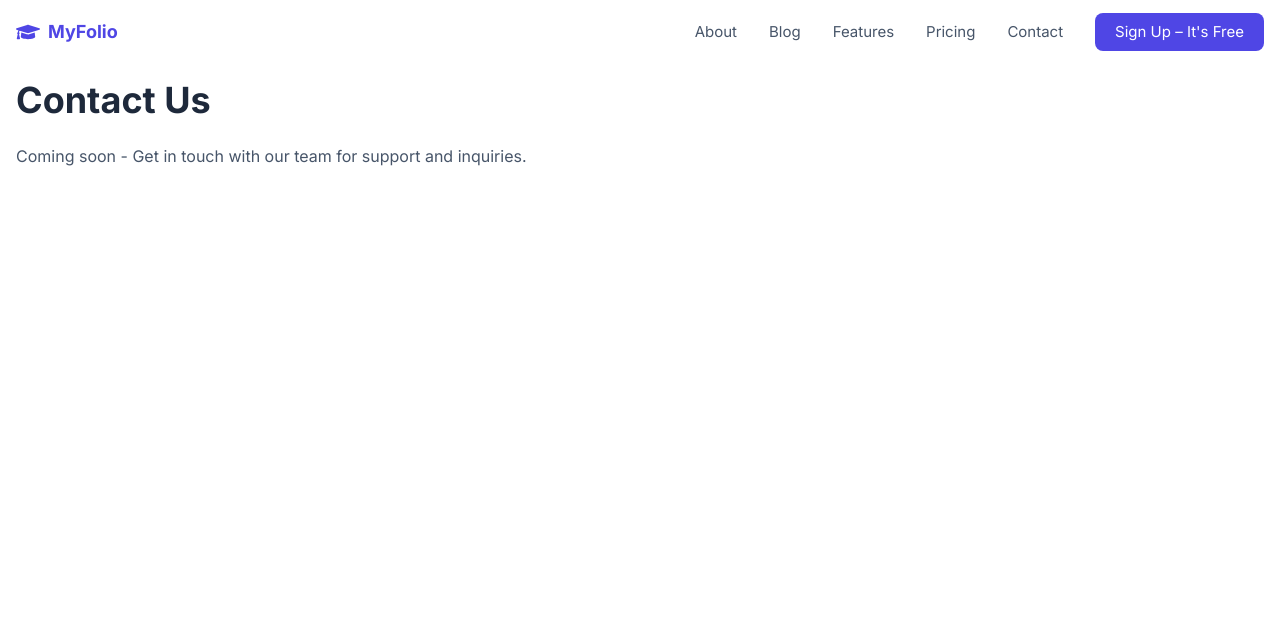
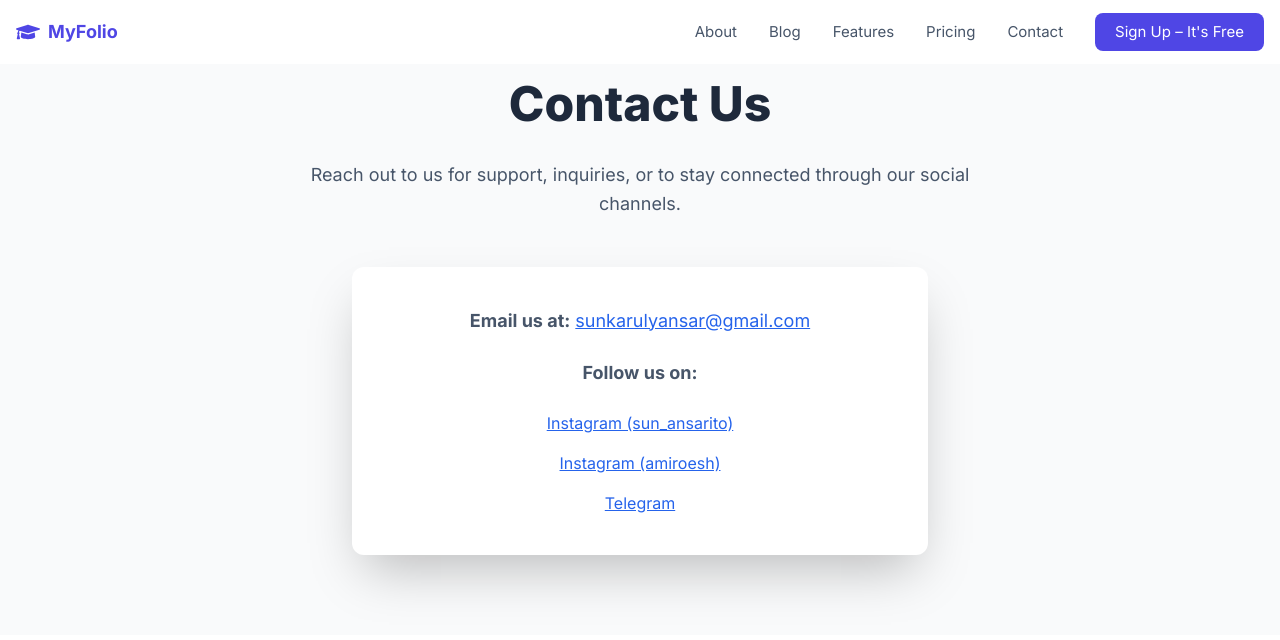
Before and after one commit to amiroesh1/myfolio_final, a Next.js app: page /contact in a window 1280 px wide. Shown: the top 640 px of the page. Built offline with nearby package versions, Linux system fonts and the light colour scheme.

Commit message:
Update page.tsx

```diff
--- a/app/contact/page.tsx
+++ b/app/contact/page.tsx
@@ -1,10 +1,35 @@
 export default function Contact() {
   return (
-    <div className="container mx-auto px-4 py-20">
-      <h1 className="text-4xl font-bold text-[#1E293B] mb-6">Contact Us</h1>
-      <p className="text-[#475569] max-w-3xl">
-        Coming soon - Get in touch with our team for support and inquiries.
+    <div className="container mx-auto px-4 py-20 bg-gray-50">
+      <h1 className="text-5xl font-extrabold text-[#1E293B] mb-8 text-center">Contact Us</h1>
+      <p className="text-[#475569] max-w-2xl text-center mx-auto text-lg leading-relaxed">
+        Reach out to us for support, inquiries, or to stay connected through our social channels.
       </p>
+      <div className="mt-12 bg-white p-10 rounded-xl shadow-2xl max-w-xl mx-auto">
+        <p className="text-[#475569] text-lg mb-6 text-center">
+          <strong>Email us at:</strong> <a href="mailto:sunkarulyansar@gmail.com" className="text-blue-600 underline hover:text-blue-800">sunkarulyansar@gmail.com</a>
+        </p>
+        <p className="text-[#475569] text-lg mb-6 text-center">
+          <strong>Follow us on:</strong>
+        </p>
+        <ul className="list-none space-y-4 text-center">
+          <li>
+            <a href="https://instagram.com/sun_ansarito" target="_blank" rel="noopener noreferrer" className="text-blue-600 underline hover:text-blue-800">
+              Instagram (sun_ansarito)
+            </a>
+          </li>
+          <li>
+            <a href="https://instagram.com/amiroesh" target="_blank" rel="noopener noreferrer" className="text-blue-600 underline hover:text-blue-800">
+              Instagram (amiroesh)
+            </a>
+          </li>
+          <li>
+            <a href="https://t.me/sun_ansarito" target="_blank" rel="noopener noreferrer" className="text-blue-600 underline hover:text-blue-800">
+              Telegram
+            </a>
+          </li>
+        </ul>
+      </div>
     </div>
   )
 }
```
